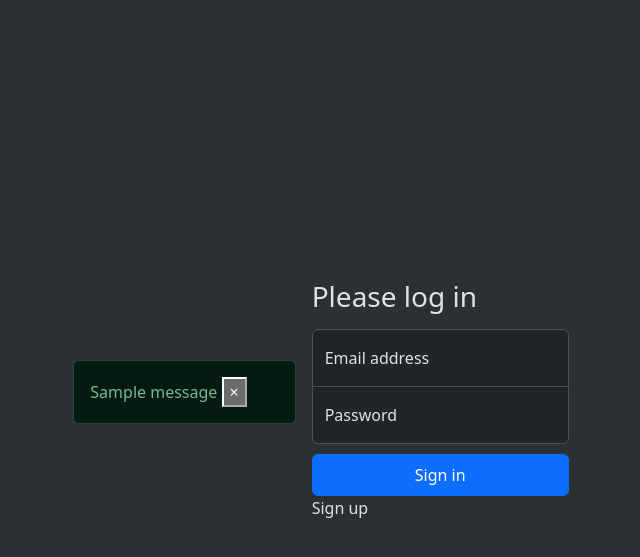
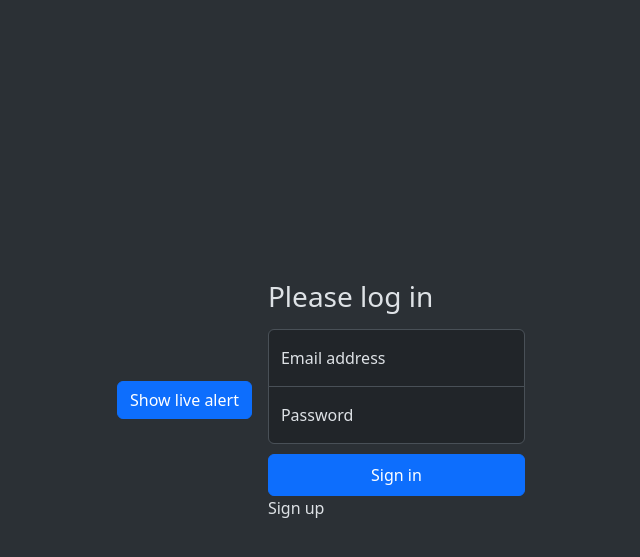
Before and after one commit to onRubik/CVRP-ACO, a Flask app: page /login in a window 1280 px wide. Shown: the top 557 px of the page, without its empty margins (311-951 px from the left). Run offline with Flask 3, Linux system fonts and the light colour scheme; tables that the repository leaves empty hold one stand-in row (values such as "Sample post"); one stand-in notice (Sample message) is shown.

Commit message:
refactoring alert mssgs

```diff
--- a/website/static/index.js
+++ b/website/static/index.js
@@ -0,0 +1,19 @@
+const alertPlaceholder = document.getElementById('liveAlertPlaceholder')
+const appendAlert = (message, type) => {
+  const wrapper = document.createElement('div')
+  wrapper.innerHTML = [
+    `<div class="alert alert-${type} alert-dismissible" role="alert">`,
+    `   <div>${message}</div>`,
+    '   <button type="button" class="btn-close" data-bs-dismiss="alert" aria-label="Close"></button>',
+    '</div>'
+  ].join('')
+
+  alertPlaceholder.append(wrapper)
+}
+
+const alertTrigger = document.getElementById('liveAlertBtn')
+if (alertTrigger) {
+  alertTrigger.addEventListener('click', () => {
+    appendAlert('Nice, you triggered this alert message!', 'success')
+  })
+}
--- a/website/templates/login.html
+++ b/website/templates/login.html
@@ -31,29 +31,10 @@
 </style>
 {% endblock %}
 {% block content %}
-<div class="flash-messages">
-    {% with messages = get_flashed_messages(with_categories=true) %}
-    {% if messages %}
-    {% for category, message in messages %}
-    {% if category == 'error' %}
-    <div class="alert alert-danger alert-dismissible fade show" role="alert">
-        {{ message }}
-        <button type="button" class="close" data-dismiss="alert">
-            <span aria-hidden="true">&times;</span>
-        </button>
-    </div>
-    {% elif category == 'success' %}
-    <div class="alert alert-success alert-dismissible fade show" role="alert">
-        {{ message }}
-        <button type="button" class="close" data-dismiss="alert">
-            <span aria-hidden="true">&times;</span>
-        </button>
-    </div>
-    {% endif %}
-    {% endfor %}
-    {% endif %}
-    {% endwith %}
-</div>
+
+<div id="liveAlertPlaceholder"></div>
+<button type="button" class="btn btn-primary" id="liveAlertBtn">Show live alert</button>
+
 <main class="form-signin">
     <form method="POST">
         <h1 class="h3 mb-3 fw-normal">Please log in</h1>
```
